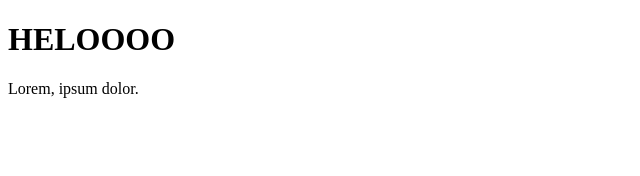
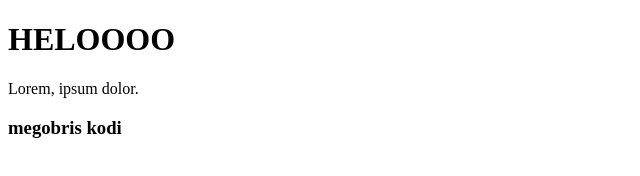
Before and after one commit to Adamashvili/myProject, a plain HTML site: page index.html in a window 1280 px wide. Shown: the whole page, without its empty margins (0-640 px from the left). Drawn offline with Linux system fonts and the light colour scheme.

Commit message:
megobari

```diff
--- a/index.html
+++ b/index.html
@@ -8,5 +8,6 @@
 <body>
     <h1>HELOOOO</h1>
     <p>Lorem, ipsum dolor.</p>
+    <h3>megobris kodi</h3>
 </body>
 </html>
```
